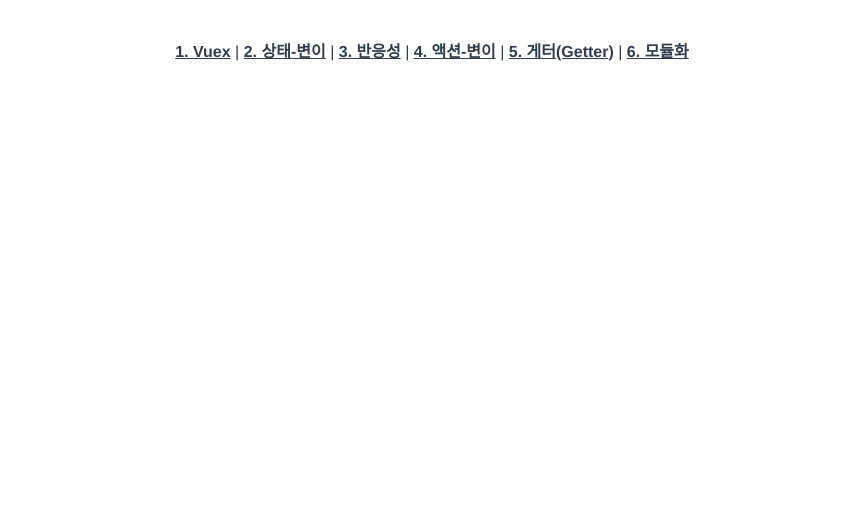
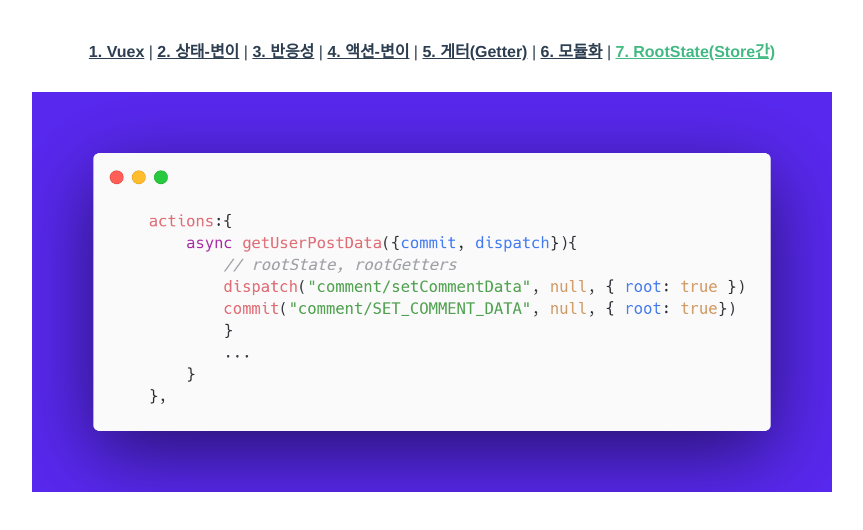
Before and after one commit to 2ByungJun/VueJs_Vuex, a Vue app: page /rootState in a window 1280 px wide. Shown: the top 530 px of the page, without its empty margins (208-1071 px from the left). Built offline with nearby package versions, Linux system fonts and the light colour scheme.

Commit message:
RootState 추가

```diff
--- a/src/App.vue
+++ b/src/App.vue
@@ -6,7 +6,8 @@
       <router-link to="/reative">3. 반응성</router-link> |
       <router-link to="/actionMutation">4. 액션-변이</router-link> |
       <router-link to="/getter">5. 게터(Getter)</router-link> |
-      <router-link to="/moduling">6. 모듈화</router-link>
+      <router-link to="/moduling">6. 모듈화</router-link> |
+      <router-link to="/rootState">7. RootState(Store간)</router-link>
     </div>
     <router-view/>
   </div>
--- a/src/router/index.js
+++ b/src/router/index.js
@@ -6,6 +6,7 @@
 import ActionMutation from '../views/ActionMutation.vue'
 import Getter from '../views/Getter.vue'
 import Moduling from '../views/Moduling.vue'
+import RootState from '../views/RootState.vue'
 
 Vue.use(VueRouter)
 
@@ -40,6 +41,11 @@
     name: 'Moduling',
     component: Moduling
   },
+  {
+    path: '/rootState',
+    name: 'RootState',
+    component: RootState
+  },
 ]
 
 const router = new VueRouter({
--- /dev/null
+++ b/src/views/RootState.vue
@@ -0,0 +1,19 @@
+<template>
+    <div>
+        <img
+        src="@/assets/img/rootState.png"
+        width="800"
+        height="400"
+        >
+    </div>
+</template>
+
+<script>
+export default {
+
+}
+</script>
+
+<style>
+
+</style>
```
Also changed, not shown: src/assets/img/rootState.png (added).
